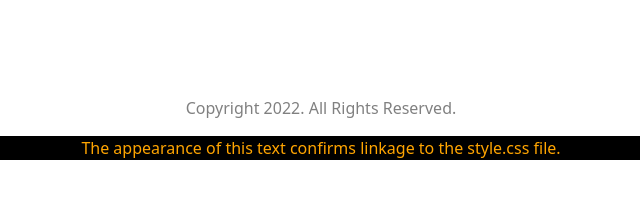
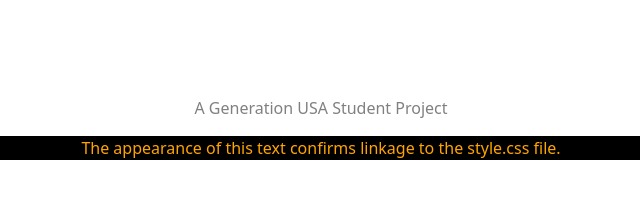
Before and after one commit to TrueNathanD/task_planner_final_project, a plain HTML site: page about.html in a window 1280 px wide. Shown: the full height of the page, 319-959 px from the left. Drawn offline with nearby package versions, Linux system fonts and the light colour scheme.

Commit message:
removed footer text and rewrote footer text to represent status as student project

```diff
--- a/about.html
+++ b/about.html
@@ -26,7 +26,7 @@
       </ul>
 <!-- Footer -->
 <footer>
-    <p>Copyright 2022. All Rights Reserved.</p>
+    <p>A Generation USA Student Project</p>
 </footer>
 <!-- To Confirm CSS To HTML Linkage -->
     <p class="test-css-file-01">The appearance of this text confirms linkage to the style.css file.</p>
```
Also changed, not shown: contact.html (+1 -1 lines).
